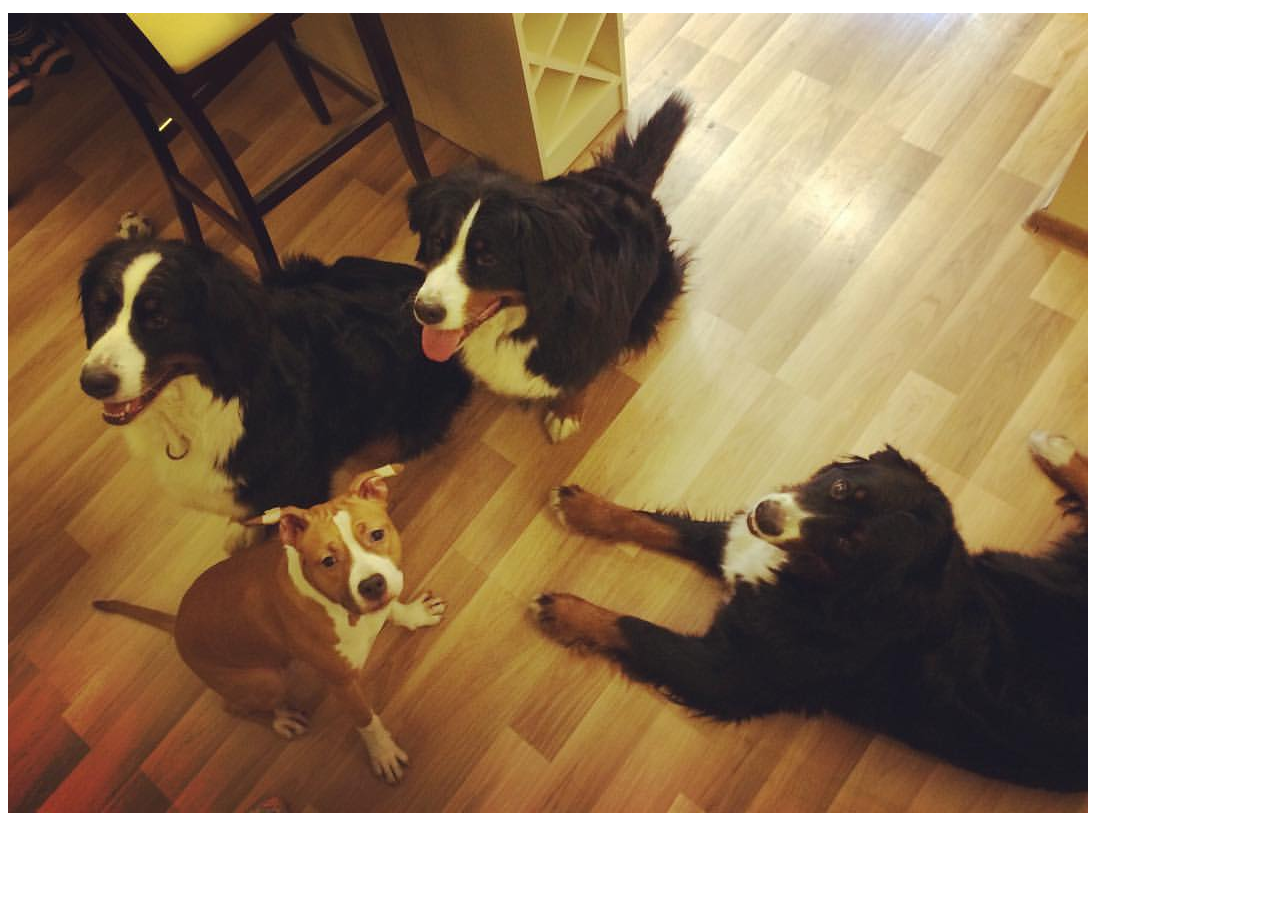
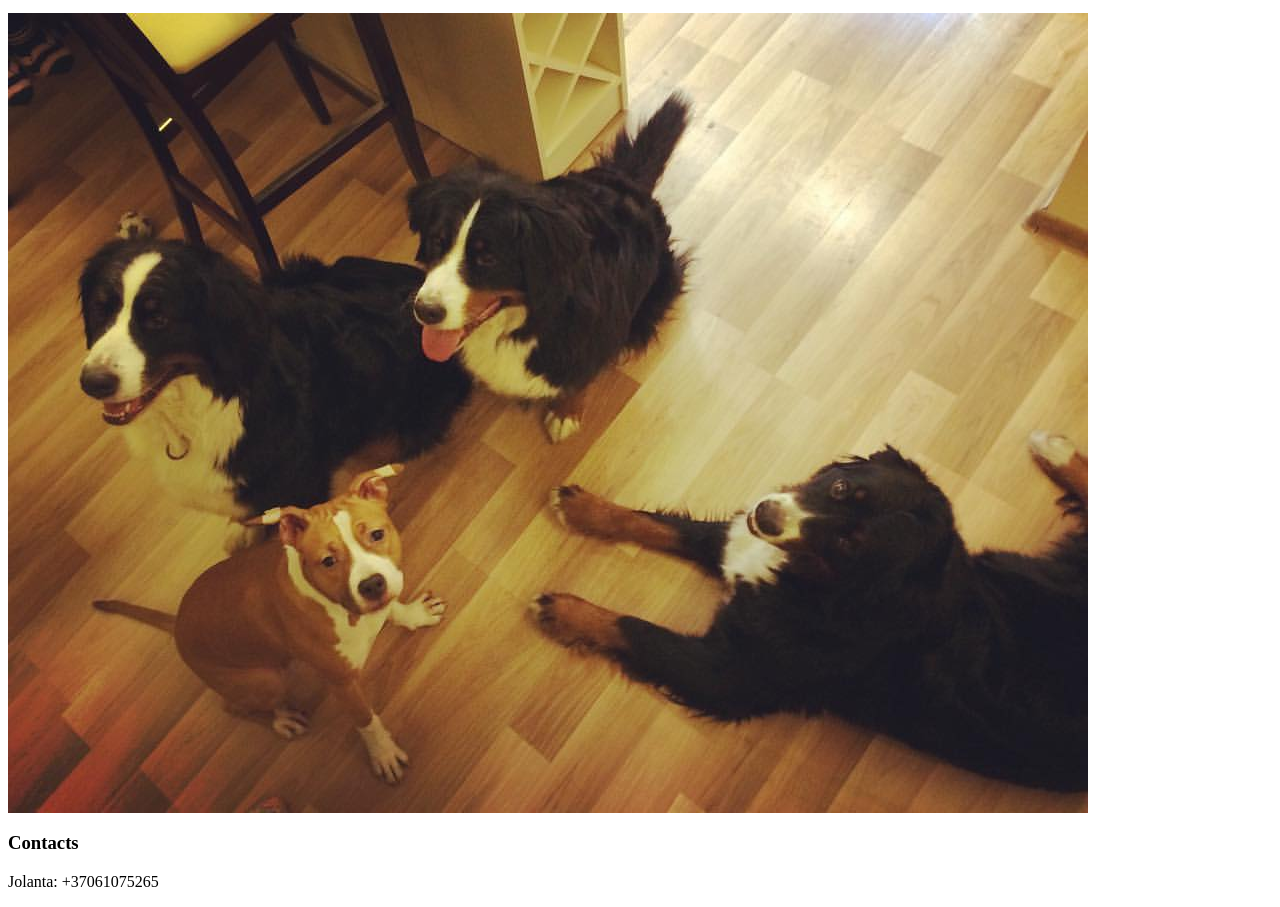
Before and after one commit to meskuzeme/meskuzeme.github.io, a plain HTML site: page index.html in a window 1280 px wide. Shown: the part 87-994 px from the top of the page. Before the commit the page ends 908 px from the top, so only its background shows below. Drawn offline with Linux system fonts and the light colour scheme.

Commit message:
contacts

```diff
--- a/index.html
+++ b/index.html
@@ -8,5 +8,9 @@
     Take a look at our wonderful doggies.
   </p>
   <img src="img/doggies.png" />
+  <h3>Contacts</h3>
+  <p>
+    Jolanta: +37061075265
+  </p>
 </body>
 </html>
```
